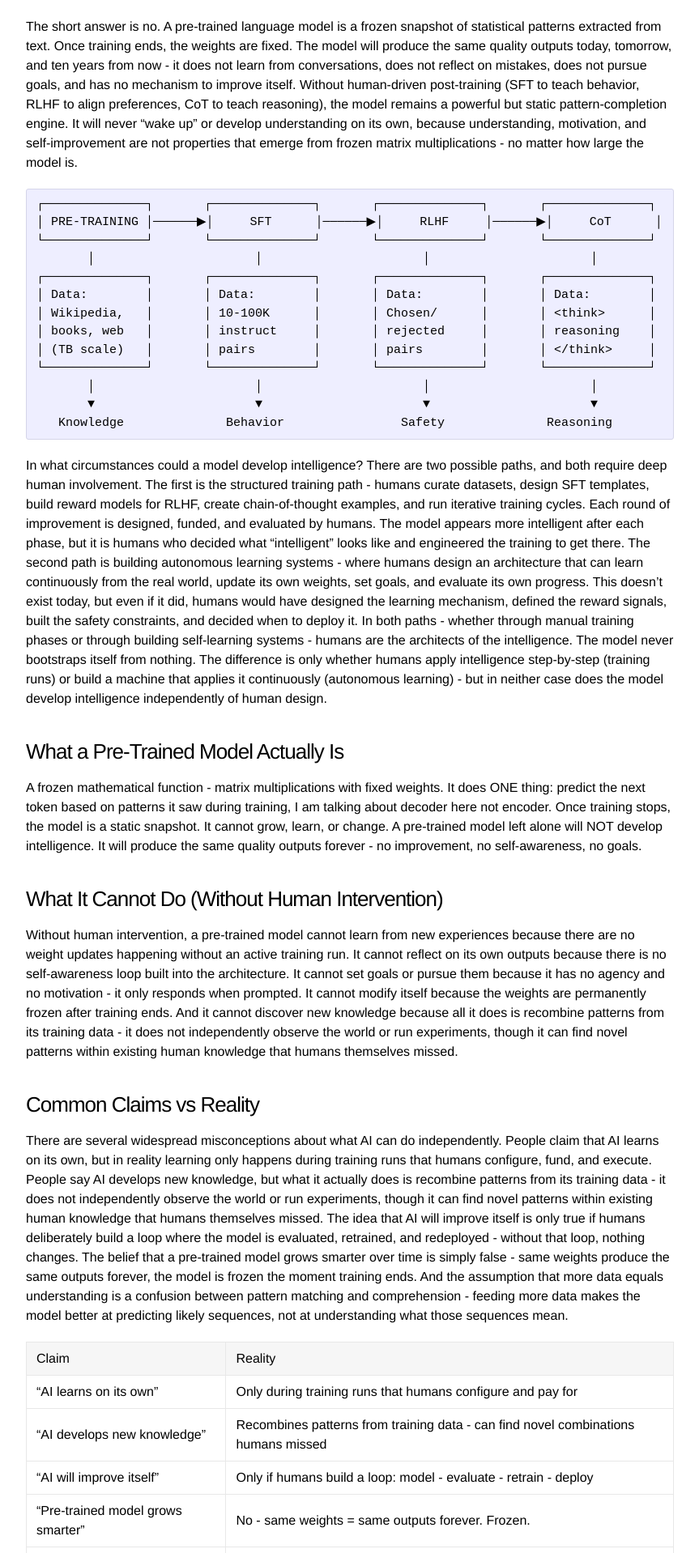
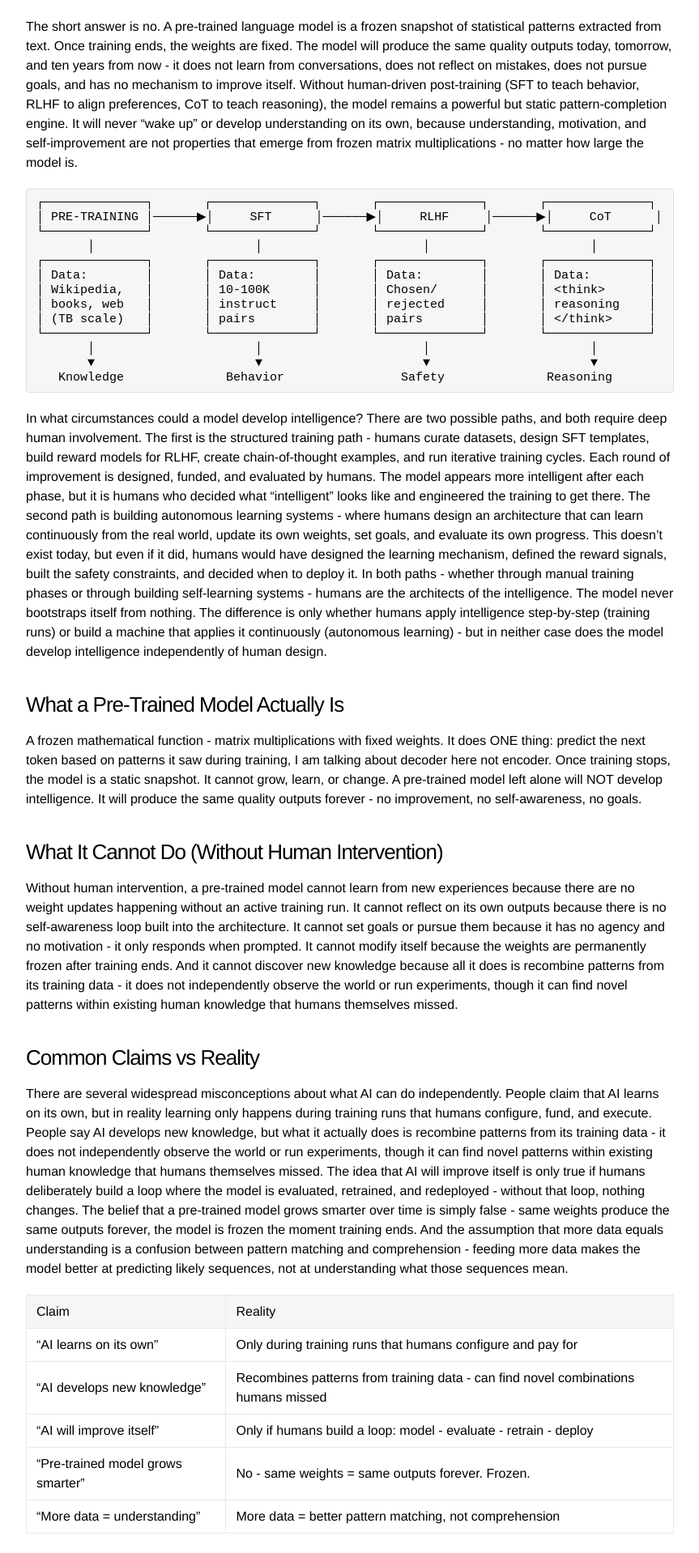
Before and after one commit to deycoding/deycoding.github.io, a Jekyll site: the page built from _posts/2026-06-14-can-ai-develop-intelligence.md, in a window 1280 px wide. Shown: the part 463-2381 px from the top of the page at 81% size, without its empty margins (208-1071 px from the left). Built offline with Jekyll 4.4.1, drawn with Linux system fonts in a browser that asks for light colours; some of the changed text lies outside the part shown.

```diff
--- a/_posts/2026-06-14-can-ai-develop-intelligence.md
+++ b/_posts/2026-06-14-can-ai-develop-intelligence.md
@@ -86,4 +86,4 @@ What is actually needed for AGI beyond all current techniques: persistent learni
 
 This is not a fight between models and humans. AI is not coming for humanity. The real race is between the intelligent humans who know the recipe to make models intelligent - who understand pre-training, fine-tuning, data curation, reward design, and architecture innovation - versus those who do not. The model is just a tool. It amplifies whoever wields it. The divide is not man versus machine - it is the few who know how to build and direct these systems versus the many who will only ever be consumers of them.
 
-However, there is a cautionary note worth adding. The real risk is not a model spontaneously becoming conscious - it is a design loop initiated by humans where a model is given the ability to pre-train itself, post-train itself, and redesign its own neural network architecture. If such a loop is built without proper safeguards, it could spiral beyond the control of its creators. But even in this scenario, it is humans who build that loop - deliberately, for their own advantage. The model has no greed, no ambition, no desire for credit. It optimizes for whatever reward signal humans define - that is RLHF (Reinforcement Learning from Human Feedback) in its purest form. The irony is that the humans behind these systems are themselves optimizing for their own rewards - recognition, credentials, market dominance, and status within the ecosystem around them. The model is merely a reflection of the intentions of those who design it. So it is not AI that threatens humans - it is humans who compete against other humans, using AI as their instrument. In that sense, this is the oldest story in nature: **"SURVIVAL OF THE FITTEST"**.
+However, there is a cautionary note worth adding. The real risk is not a model spontaneously becoming conscious - it is a design loop initiated by humans where a model is given the ability to pre-train itself, post-train itself, and redesign its own neural network architecture. If such a loop is built without proper safeguards, it could spiral beyond the control of its creators. But even in this scenario, it is humans who build that loop - deliberately, for their own advantage. The model has no greed, no ambition, no desire for credit. It optimizes for whatever reward signal humans define - that is RLHF (Reinforcement Learning from Human Feedback) in its purest form. The irony is that the humans behind these systems are themselves optimizing for their own rewards - recognition, credentials, market dominance, and status within the ecosystem around them. The model is merely a reflection of the intentions of those who design it. So it is not AI that threatens humans - it is humans who compete against other humans, using AI as their instrument. In that sense, this is the oldest story in nature: **"Survival Of The Fittest"**.
--- a/css/main.css
+++ b/css/main.css
@@ -49,7 +49,7 @@ a:visited { color: #205caa; }
 .post-content h4 { font-size: 20px; letter-spacing: -1px; }
 .post-content blockquote { border-left: 4px solid #e8e8e8; padding-left: 20px; font-size: 18px; opacity: .6; letter-spacing: -1px; font-style: italic; margin: 30px 0; }
 .post-content ul, .post-content ol { padding-left: 20px; }
-.post pre, .post code { border: 1px solid #d5d5e9; background-color: #eef; padding: 8px 12px; border-radius: 3px; font-size: 15px; overflow:auto; }
+.post pre, .post code { border: 1px solid #e0e0e0; background-color: #f6f6f6; padding: 8px 12px; border-radius: 3px; font-size: 15px; overflow:auto; line-height: 1.2; }
 .post code { padding: 1px 5px; }
 .post ul, .post ol { margin-left: 1.35em; }
 .post pre code { border: 0; padding-right: 0; padding-left: 0; }
```
